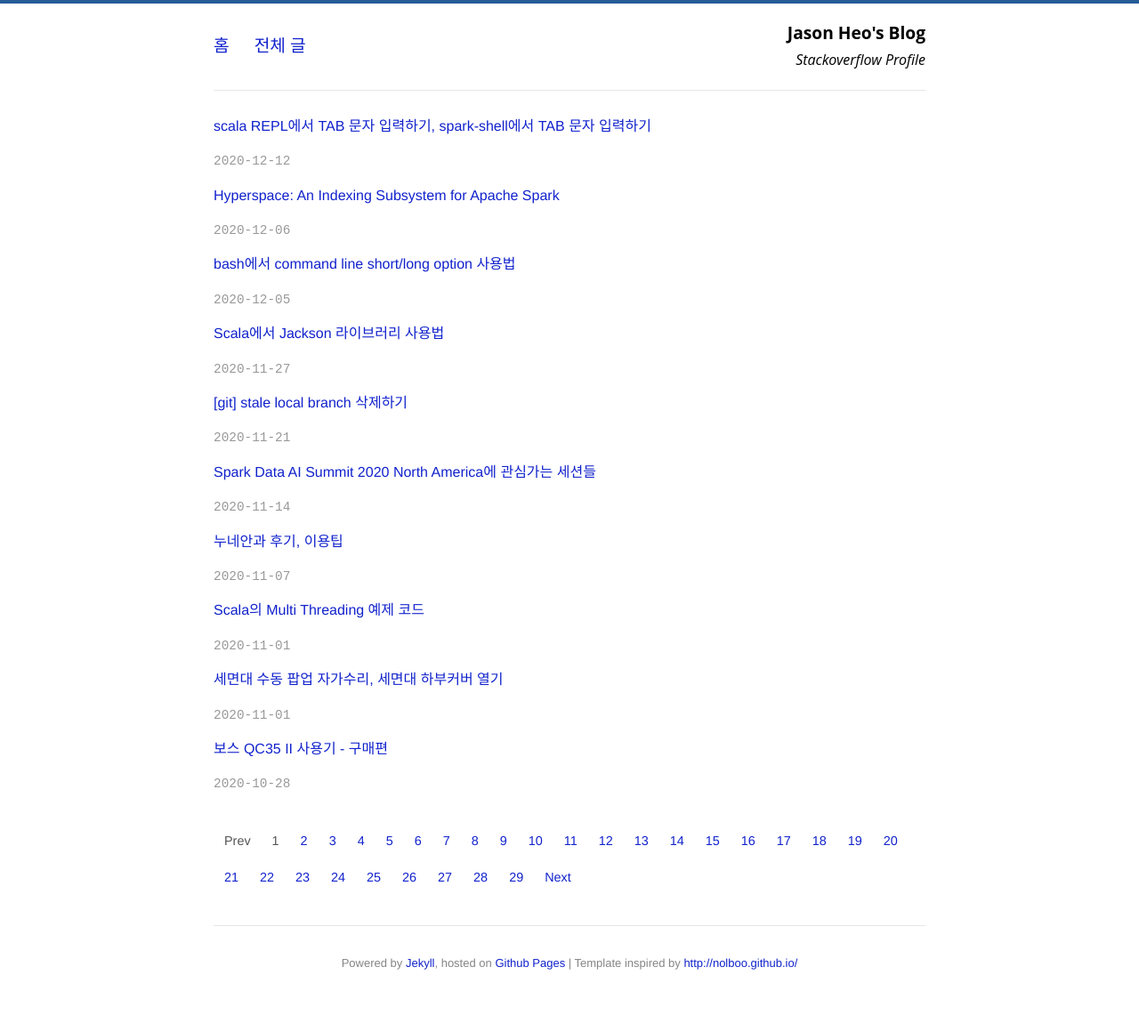
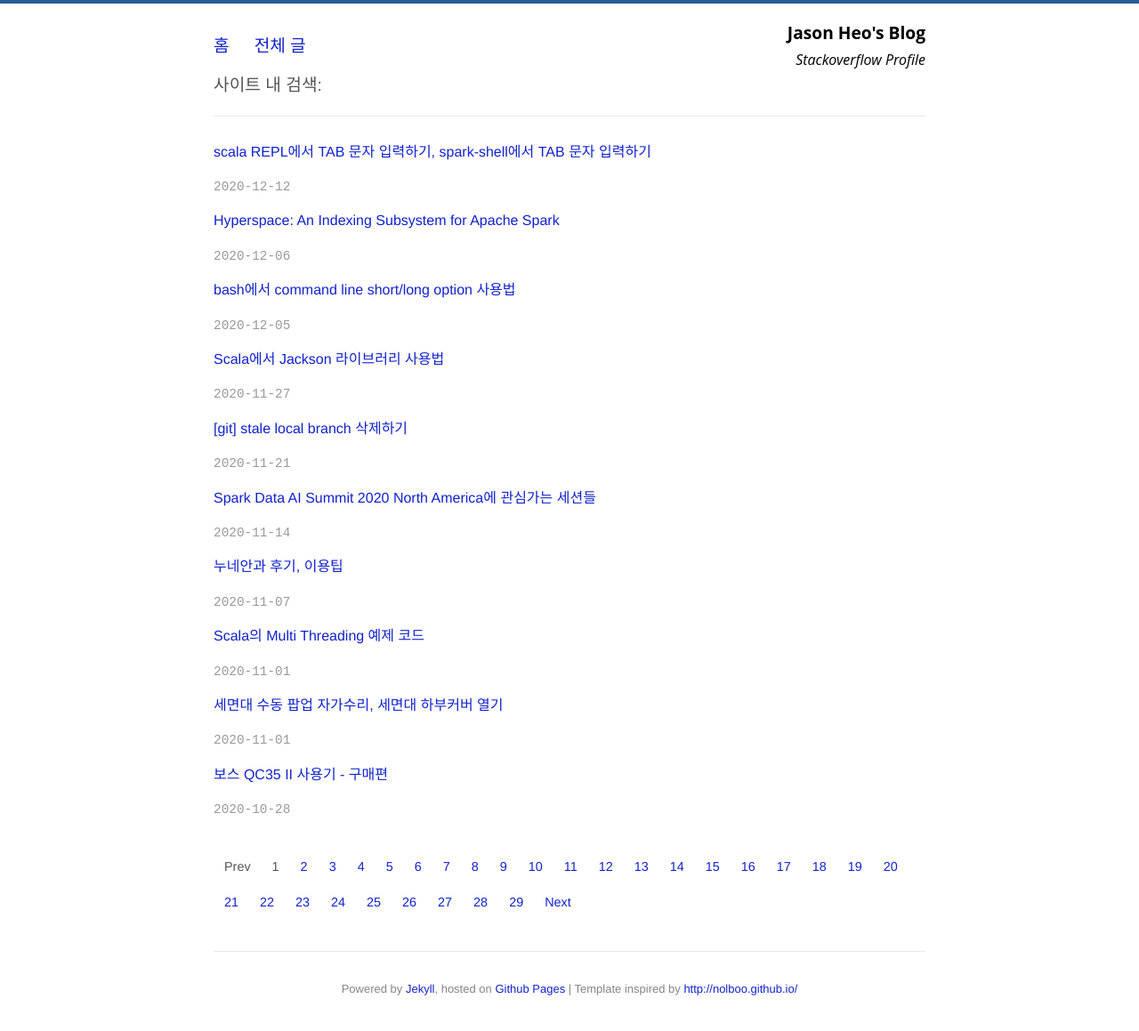
Before and after one commit to jason-heo/jason-heo.github.io, a Jekyll site: the page built from index.html, in a window 1280 px wide. Shown: the whole page at 89% size. Built offline with Jekyll 4.4.1, drawn with Linux system fonts in a browser that asks for light colours; the list of posts is cut into pages by our own code; comment, search, counter and statistics services are not loaded; before the commit the page ends 1131 px from its top, so only the background shows below that.

Commit message:
구글 검색 추가

```diff
--- a/_layouts/default.html
+++ b/_layouts/default.html
@@ -76,6 +76,9 @@
         <div style="text-align:center;"><script type="text/javascript" src="http://services.webestools.com/cpt_visits/5969-9-5.js"></script></div>
         <div class="clear"></div>
       </header>
+      사이트 내 검색: <script async src="https://cse.google.com/cse.js?cx=1030062c8337cce40"></script>
+      <div class="gcse-search"></div>
+
       <div class="separator"></div>
       {{ content }}
       <div class="separator"></div>
```
